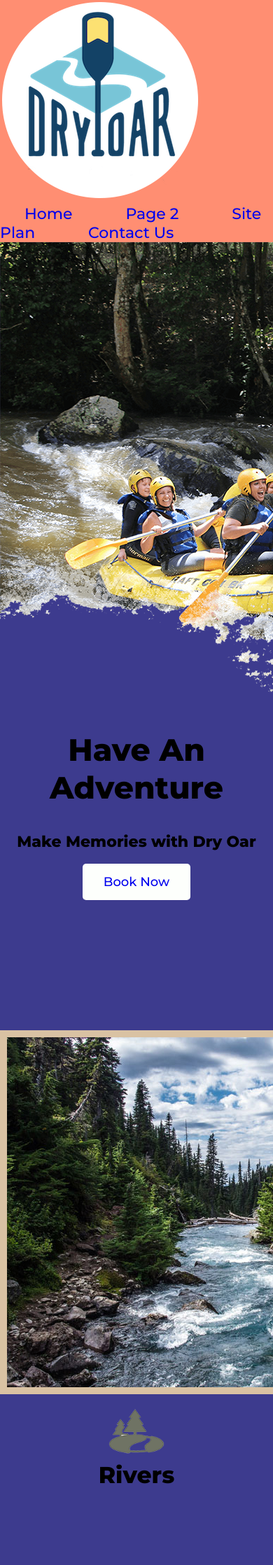
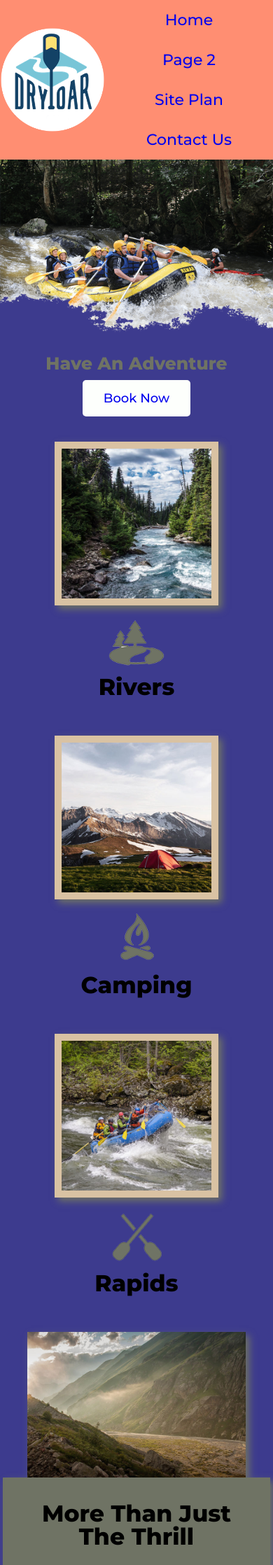
Before and after one commit to josArt17/WDD-130, a PHP site: page /wwr/index.html in a window 390 px wide; the page is wider, and only the part inside the window is pictured. Shown: the top 2236 px of that part at 70% size. Run offline with PHP 8.4, Linux system fonts and the light colour scheme.

Commit message:
addig more css, grid columns and responsive design

```diff
--- a/WEEK 1/wwr/index.html
+++ b/WEEK 1/wwr/index.html
@@ -19,6 +19,7 @@
                 <a href="contactus.html">Contact Us</a>
             </nav>
         </header>
+
         <div id="hero">
             <div id="hero-box">
                 <img src="images/hero.png" id="hero-img" alt="People ejoying rafting">
@@ -31,6 +32,7 @@
                 </div>
             </section>
         </div>
+
         <main class="home-grid">
             <section class="rivers-card">
                 <img class="card-img" src="images/rivers.jpg" alt="river in forest">
--- a/WEEK 1/wwr/styles/style.css
+++ b/WEEK 1/wwr/styles/style.css
@@ -133,3 +133,174 @@ footer p a:hover {
 .card-img {
     border: 10px solid #d9c2a3;
 }
+
+header {
+    display: grid;
+    grid-template-columns: 150px auto;
+}
+
+nav {
+    display: flex;
+    justify-content: space-around;
+    align-items: center;
+}
+
+#logo_link {
+    padding-top: 5px;
+    justify-self: center;
+    align-self: center;
+}
+
+.logo {
+    width: 100%;
+}
+
+#hero {
+    display: grid;
+    grid-template-columns: 1fr 3fr 1fr;
+    margin-top: -100px;
+    justify-items: center;
+}
+
+#hero-box {
+    grid-column: 1/4;
+    grid-row: 1/3;
+    z-index: -1;
+}
+
+#hero-img {
+    margin: auto;
+}
+
+#hero-msg {
+    grid-column: 2/3;
+    grid-row: 1/2;
+    margin-top: 100px;
+}
+
+.home-title {
+    color: #ffffff;
+}
+
+#hero-msg h4 {
+    color: white;
+}
+
+.home-grid {
+    display: grid;
+    grid-template-columns: repeat(10, 1fr);
+}
+
+.card-img, .mountains {
+    width: 100%;
+}
+
+.rivers-card {
+    grid-column: 2/4;
+    grid-row: 2/3;
+}
+
+.camping-card {
+    grid-column: 5/7;
+    grid-row: 2/3;
+}
+
+.rapids-card {
+    grid-column: 8/10;
+    grid-row: 2/3;
+}
+
+#background {
+    grid-column: 1/11;
+    grid-row: 4/9;
+}
+
+.mountains {
+    grid-column: 2/7;
+    grid-row: 5/8;
+}
+
+.msg {
+    grid-column: 6/10;
+    grid-row: 6/7;
+}
+
+footer {
+    background-color: #6f7364;
+    padding: 25px 50px;
+    margin-top: 200px;
+    display: flex;
+    justify-content: space-around;
+    align-items: center;
+}
+
+.card-img {
+    border: 10px solid #d9c2a3;
+    transition: transform .5s;
+    box-shadow: 5px 5px 10px #6f7364;
+}
+.card-img:hover {
+    opacity: .6;
+    transform: scale(1.1);
+}
+
+.msg {
+    background-color: #6f7364;
+    padding: 35px;
+    grid-column: 6/10;
+    grid-row: 6/7;
+    box-shadow: 5px 5px 10px #6f7364;
+}
+.mountains {
+    width: 100%;
+    grid-column: 2/7;
+    grid-row: 5/8;
+    box-shadow: 5px 5px 10px #6f7364;
+}
+
+@media screen and (max-width: 900px) {
+    #hero, .home-grid {
+        display: block;
+        height: auto;
+    }
+    nav, footer {
+        flex-direction: column;
+    }
+    nav a {
+        display: block;
+        padding: 15px;
+    }
+    #hero {
+        margin-top: 0;
+    }
+
+    #hero-img {
+        width: 100%;
+    }
+
+    #hero-msg {
+        margin-top: 0;
+    }
+    #hero-msg h4 {
+        display: none;
+    }
+    .home-title {
+        font-size: 25px;
+        color: #6f7364;
+    }
+    .rivers-card, .camping-card, .rapids-card {
+        margin: 50px auto;
+        width: 60%;
+    }
+    #background {
+        display: none;
+    }
+    .mountains, .msg {
+        width: 80%;
+        display: block;
+        margin: 0 auto;
+    }
+    footer {
+        margin-top: 25px;
+    }
+}
```
